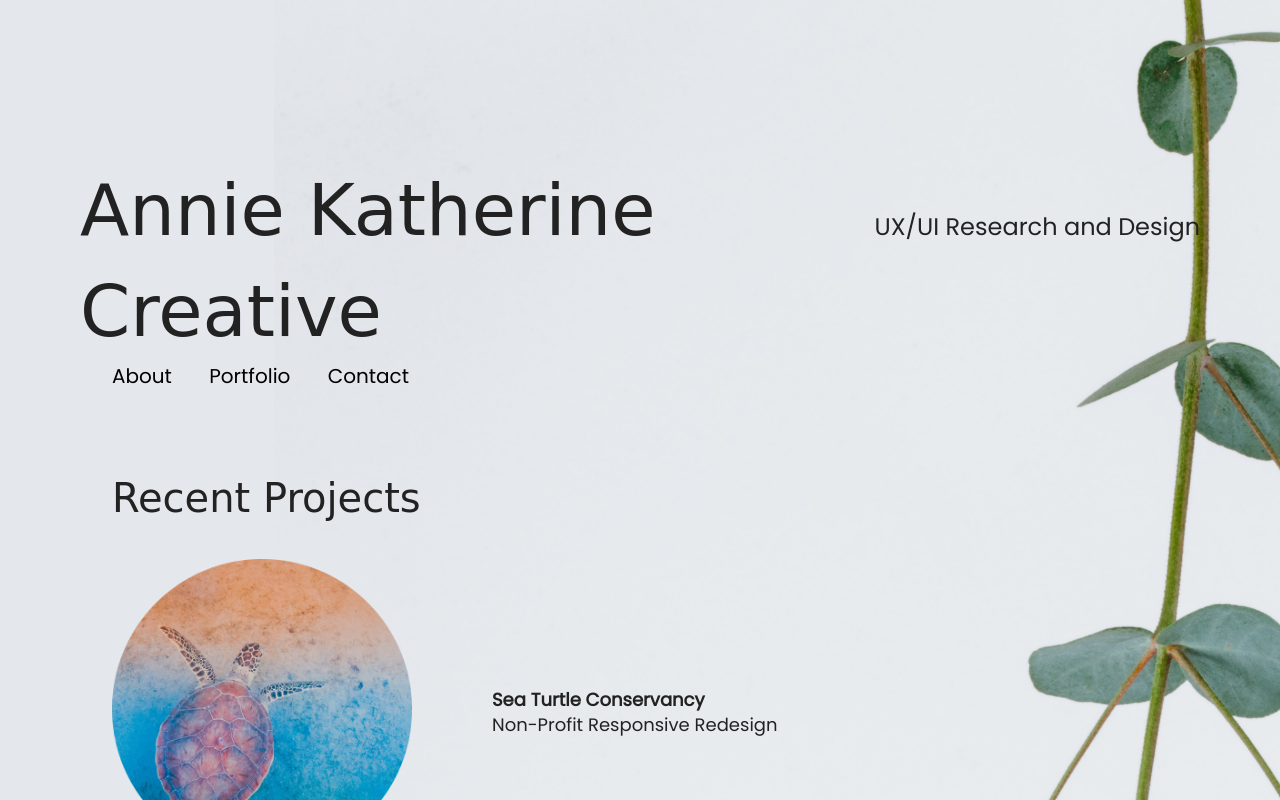
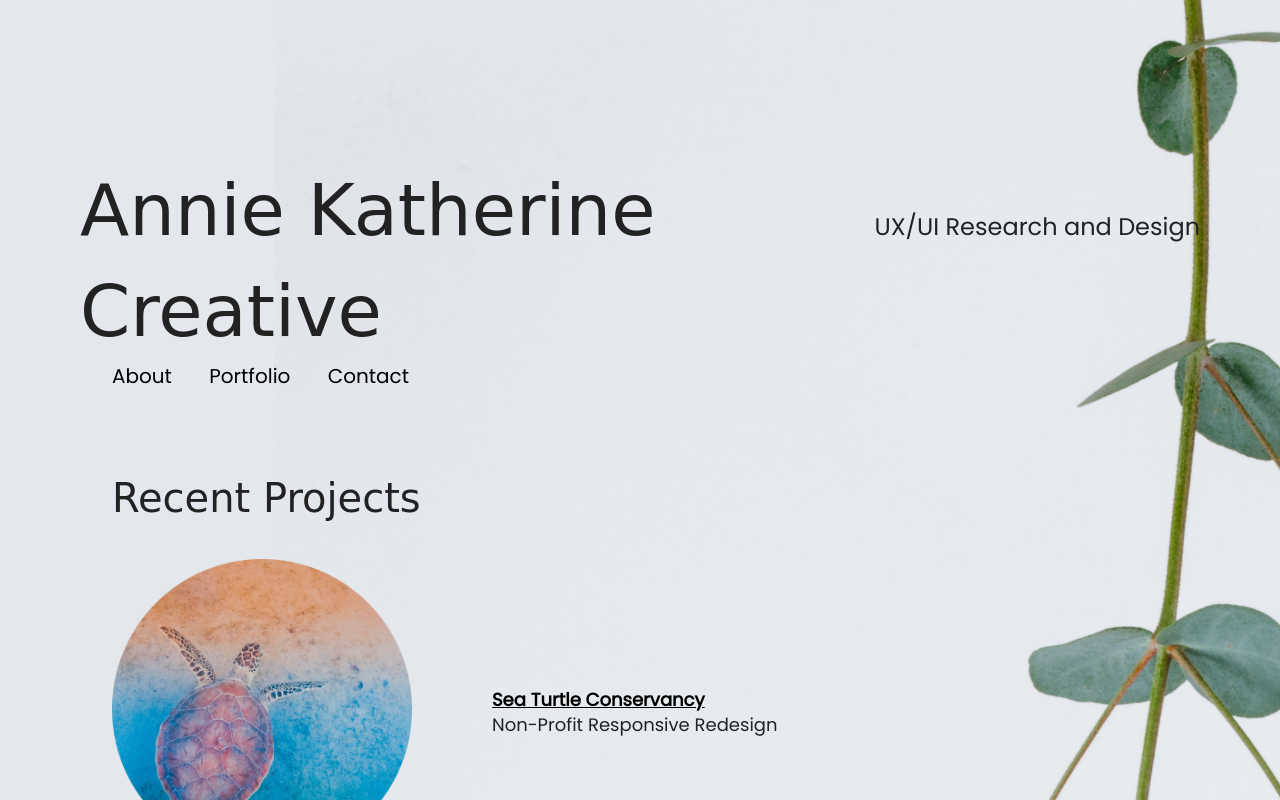
Before and after one commit to AnnieKatherineCreative/UX_UI_HW_19, a plain HTML site: page recent-projects.html in a window 1280 px wide. Shown: the top 800 px of the page. Drawn offline with nearby package versions, Linux system fonts and the light colour scheme; a web font is replaced by a local one.

Commit message:
Link to case study

```diff
--- a/recent-projects.html
+++ b/recent-projects.html
@@ -37,7 +37,10 @@
 
     <div class="projects-grid">
       <div class="project-image"><img class="full-width" src="./img/STC%20Circle.png" alt="SeaTurtle"></div>
-      <div class="project-title"><b>Sea Turtle Conservancy</b><br>Non-Profit Responsive Redesign</div>
+      <div class="project-title">
+        <b><a href="https://anniekatherinecreative.github.io/UX_UI_HW_20/">Sea Turtle Conservancy</a></b>
+        <br>Non-Profit Responsive Redesign
+      </div>
       <div class="project-image"><img class="full-width" src="./img/DOI%20Circle.png" alt="Tranquil Forest"></div>
       <div class="project-title"><b>Department of the Interior</b><br>Government Agency Responsive Redesign</div>
       <div class="project-image"><img class="full-width" src="./img/PetParent%20Circle.png" alt="Pets"></div>
```
